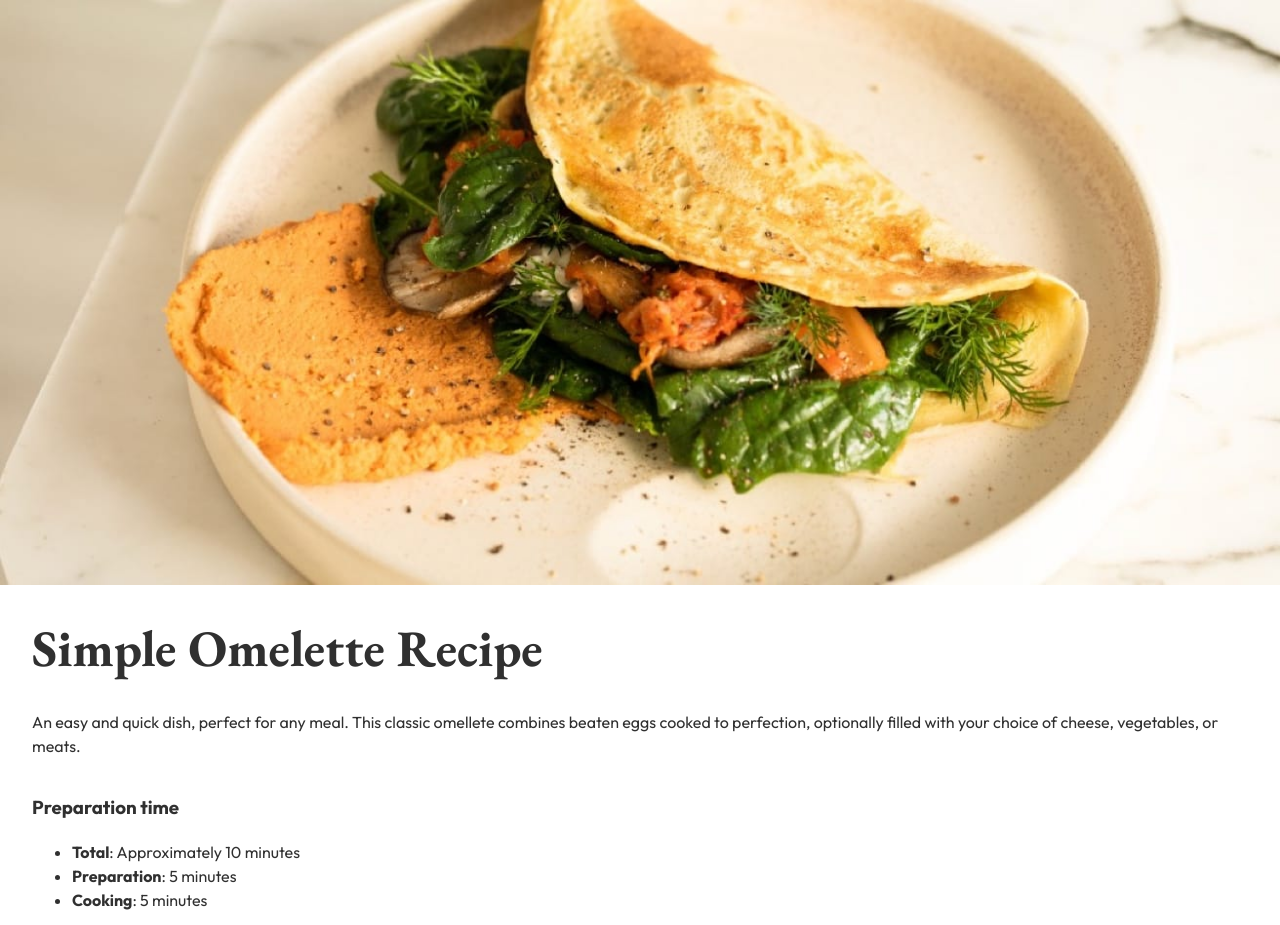
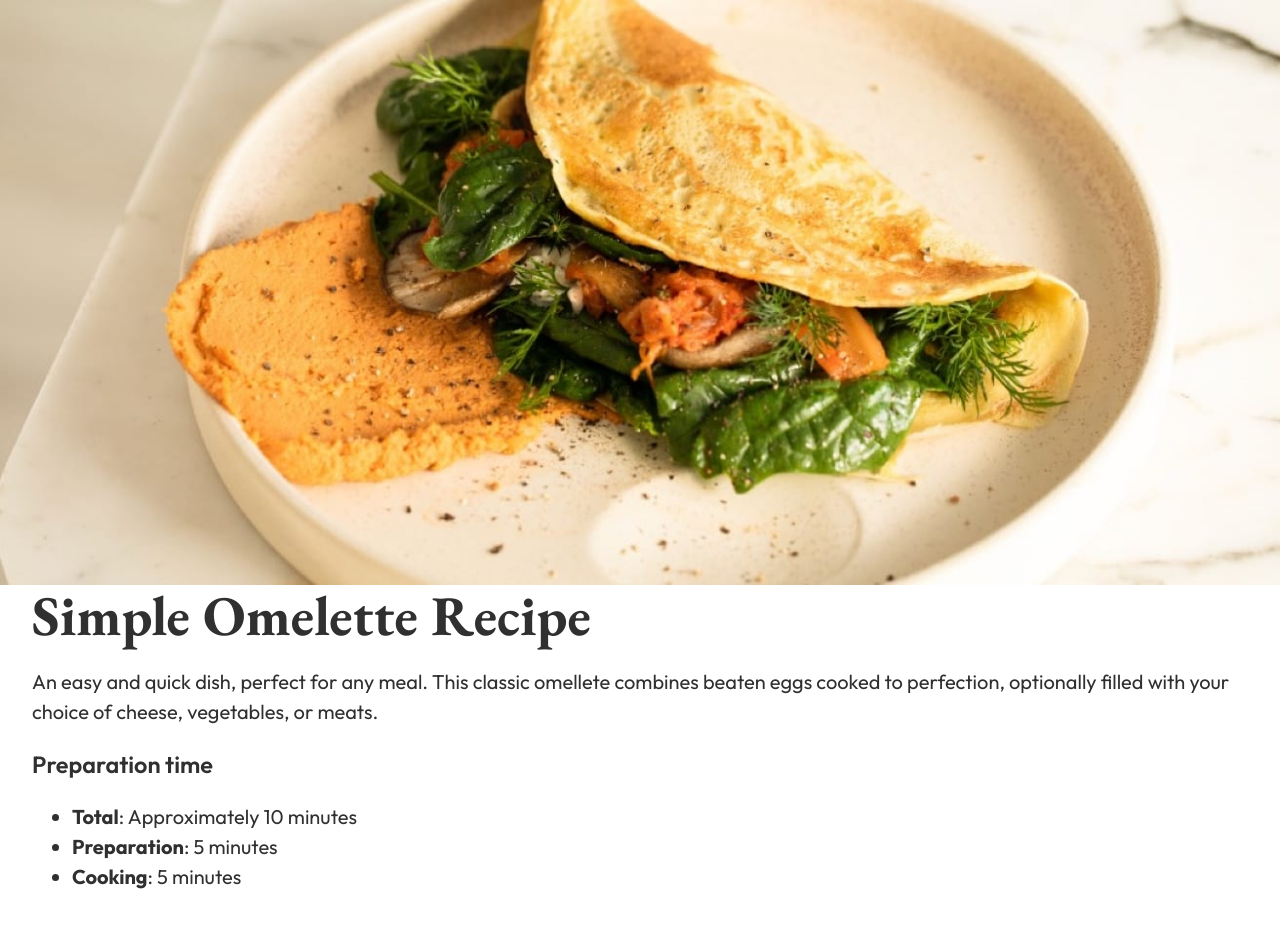
Before and after one commit to dorothyle/recipe-page-hub, a React (Vite) app: page / in a window 1280 px wide. Shown: the top 925 px of the page. Built offline with nearby package versions, Linux system fonts and the light colour scheme; a web font is replaced by a local one.

Commit message:
add semibold font and adjust font sizes

```diff
--- a/src/RecipePage.css
+++ b/src/RecipePage.css
@@ -11,16 +11,33 @@
     src: url("./assets/fonts/outfit/static/Outfit-Bold.ttf");
 }
 
+@font-face {
+    font-family: "Outfit";
+    font-weight: 600;
+    src: url("./assets/fonts/outfit/static/Outfit-SemiBold.ttf");
+}
+
 .recipePage {
     background-color: white;
     color: #303030;
     font-family: "Outfit";
     display: flex;
     flex-direction: column;
+    font-size: 20px;
 }
 
-.recipePage h1, h2 {
+.recipePage h1 {
     font-family: "EB Garamond", serif;
+    font-size: 56px;
+    margin: 0;
+    padding: 0;
+}
+
+.recipePage h2 {
+    font-family: "EB Garamond", serif;
+    font-size: 40px;
+    margin: 0;
+    padding: 0;
 }
 
 .recipePage span, .measurement {
@@ -35,3 +52,9 @@
     margin-left: 2rem;
     margin-right: 2rem;
 }
+
+.prepTime h3 {
+    font-weight: 600;
+    margin: 0;
+    padding: 0;
+}
```
